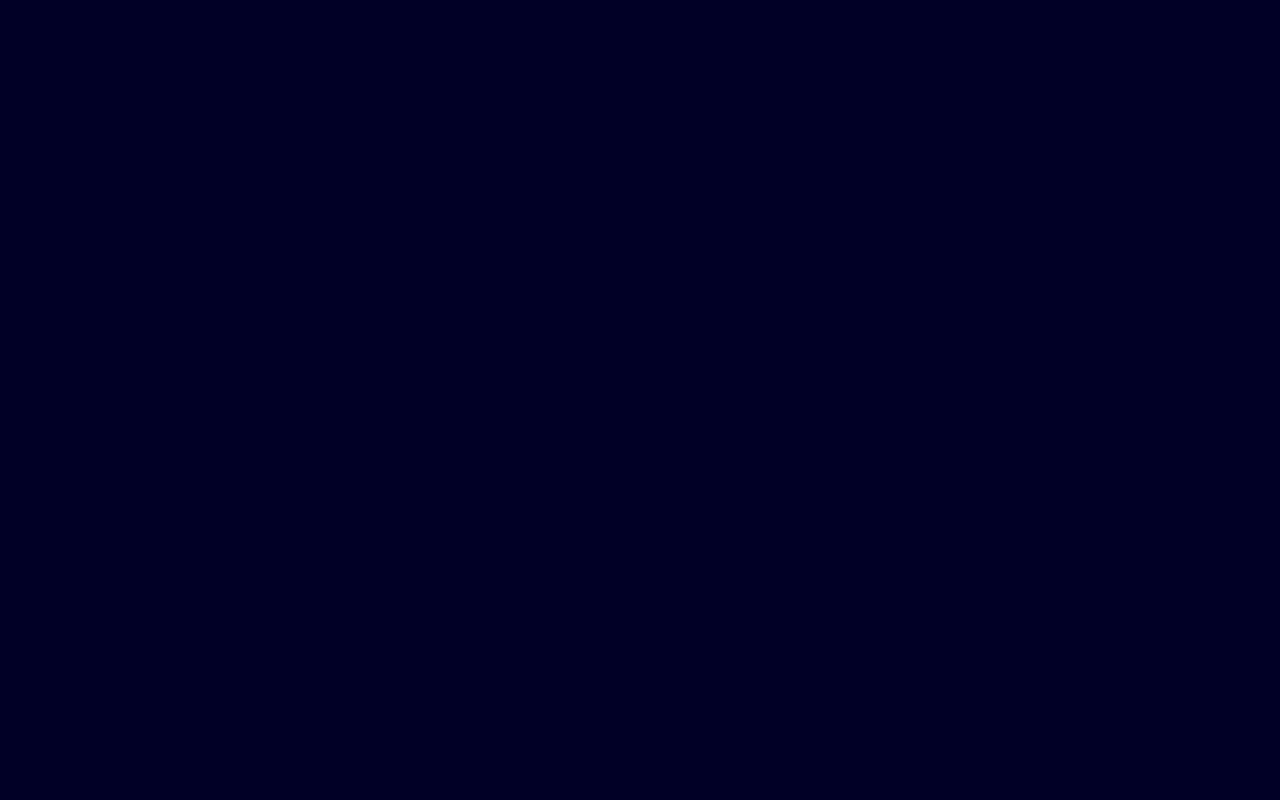
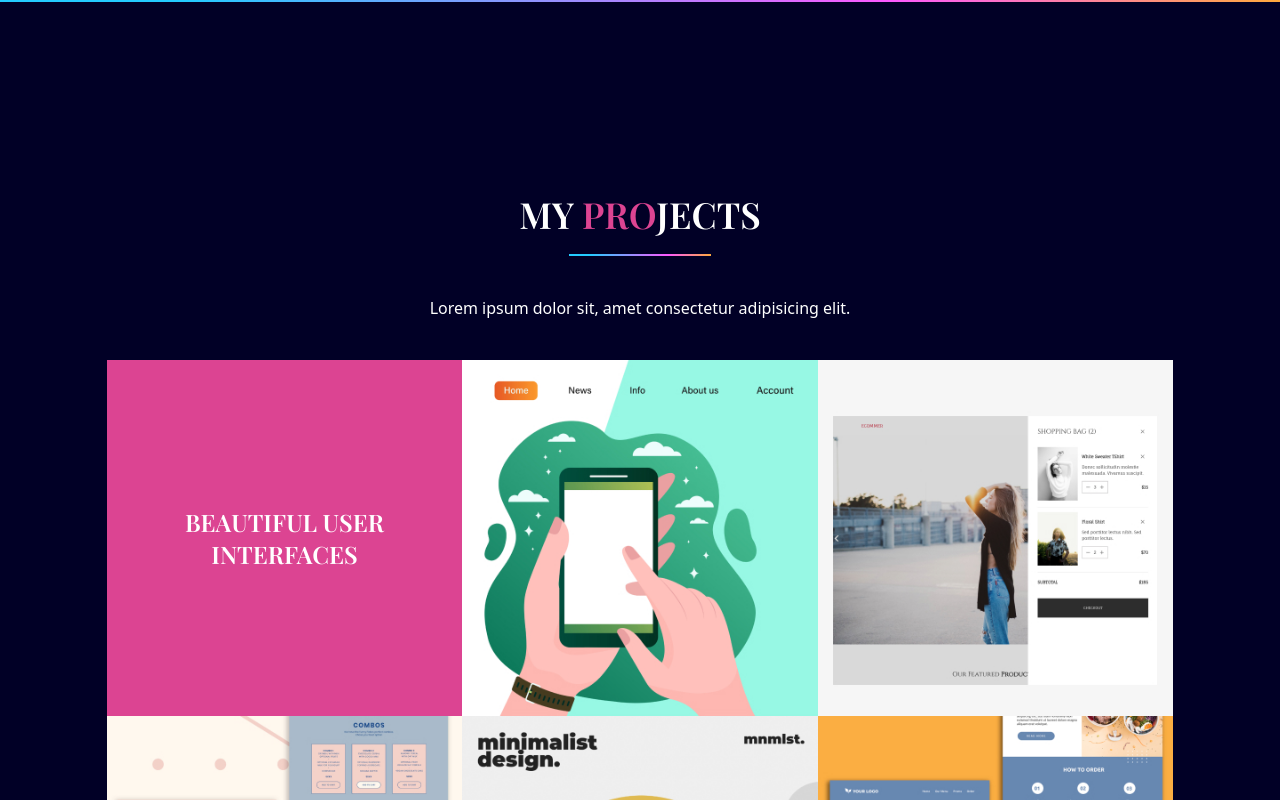
Before and after one commit to laurieroy/react-portfolio-roh, a React (Vite) app: page / in a window 1280 px wide. Shown: the part 1602-2402 px from the top of the page. Before the commit the page ends 1640 px from the top, so only its background shows below. Built offline with nearby package versions, Linux system fonts and the light colour scheme.

Commit message:
Add projects section

```diff
--- a/src/App.jsx
+++ b/src/App.jsx
@@ -6,6 +6,7 @@
 import Landing from "./scenes/Landing";
 import LineGradient from "./components/LineGradient";
 import MySkills from "./scenes/MySkills";
+import Projects from "./scenes/Projects";
 
 function App() {
   const [selectedPage, setSelectedPage] = useState("home");
@@ -39,13 +40,15 @@
             setSelectedPage={setSelectedPage}
           />
         )}
-        <Landing
-          setSelectedPage={setSelectedPage}
-        />
+        <Landing setSelectedPage={setSelectedPage} />
       </div>
       <LineGradient />
       <div className="mx-auto w-5/6 md:h-full">
-          <MySkills />
+        <MySkills />
+      </div>
+      <LineGradient />
+      <div className="mx-auto w-5/6">
+        <Projects />
       </div>
     </div>
   );
--- /dev/null
+++ b/src/scenes/Projects.jsx
@@ -0,0 +1,128 @@
+import { motion } from "framer-motion";
+import LineGradient from "../components/LineGradient";
+
+const container = {
+  hidden: {},
+  visible: {
+    transition: { staggerChildren: 0.2 },
+  },
+};
+
+const projectVariant = {
+  hidden: { opacity: 0, scale: 0.8 },
+  visible: { opacity: 1, scale: 1 },
+};
+
+const Project = ({ title, subtitle }) => {
+  const overlayStyles = `absolute h-full w-full opacity-0 hover:opacity-90 transition duration-500 bg-grey z-30 flex flex-cols justify-center items-center text-center p-16 text-deep-blue`;
+  const projectTitle = title.split(" ").join("-").toLowerCase();
+
+  return (
+    <motion.div className="relative" variants={projectVariant}>
+      <div className={overlayStyles}>
+        <p className="text-2xl font-playfair">{title}</p>
+        <p className="mt-7">{subtitle}</p>
+      </div>
+      <img src={`../assets/${projectTitle}.jpeg`} alt={projectTitle} />
+    </motion.div>
+  );
+};
+
+const Projects = () => {
+  return (
+    <section id="projects" className="py-48">
+      {/* HEADINGS */}
+      <motion.div
+        className="md:w-2/5 text-center mx-auto"
+        initial="hidden"
+        whileInView="visible"
+        viewport={{ once: true, amount: 0.5 }}
+        transition={{ duration: 0.5 }}
+        variants={{
+          hidden: { opacity: 0, y: -50 },
+          visible: { opacity: 1, y: 0 },
+        }}
+      >
+        <div className="">
+          <p className="font-playfair font-semibold text-4xl">
+            MY <span className="text-red">PRO</span>JECTS
+          </p>
+          <div className="flex justify-center mt-5">
+            <LineGradient width="w-1/3" />
+          </div>
+        </div>
+
+        <p className="my-10">
+          Lorem ipsum dolor sit, amet consectetur adipisicing elit.
+        </p>
+      </motion.div>
+
+      {/* PROJECTS */}
+      <div className="flex justify-center">
+        <motion.div
+          className="sm:grid sm:grid-cols-3"
+          initial="hidden"
+          whileInView="visible"
+          viewport={{ once: true, amount: 0.5 }}
+          variants={container}
+        >
+          {/* ROW 1 */}
+          <div className="flex justify-center text-center items-center p-10 bg-red max-w-[400px] max-h-[400px] text-2xl font-playfair font-semibold">
+            BEAUTIFUL USER INTERFACES
+          </div>
+          <Project
+            title="Project 1"
+            subtitle={
+              "Doggo ipsum such treat smol floofs heckin angery woofer, pats shibe. He made many woofs"
+            }
+          />
+          <Project
+            title="Project 2"
+            subtitle={
+              "Cat ipsum: Hate dog. Drink from the toilet dream about hunting birds"
+            }
+          />
+
+          {/* ROW 2 */}
+          <Project
+            title="Project 3"
+            subtitle={
+              "There is no strife, no prejudice, no national conflict in outer space as yet. Its hazards are hostile to us all."
+            }
+          />
+          <Project
+            title="Project 4"
+            subtitle={
+              "A billion trillion Sea of Tranquility permanence of the stars Rig Veda radio telescope tesseract?"
+            }
+          />
+          <Project
+            title="Project 5"
+            subtitle={
+              "We're a most promising species, Mr. Spock, as predators go. Did you know that?"
+            }
+          />
+
+          {/* ROW 3 */}
+          <Project
+            title="Project 6"
+            subtitle={
+              "Some whites age better in stainless steel. Red table wine is not made from red tables."
+            }
+          />
+          <Project
+            title="Project 7"
+            subtitle={
+              "Pecorino goat melted cheese mozzarella jarlsberg mascarpone queso macaroni cheese. Smelly cheese"
+            }
+          />
+
+          <div className="flex justify-center text-center items-center p-10 bg-blue max-w-[400px] max-h-[400px] text-2xl font-playfair font-semibold">
+            SMOOTH USER EXPERIENCE
+          </div>
+        </motion.div>
+      </div>
+    </section>
+  );
+};
+export default Projects;
```
